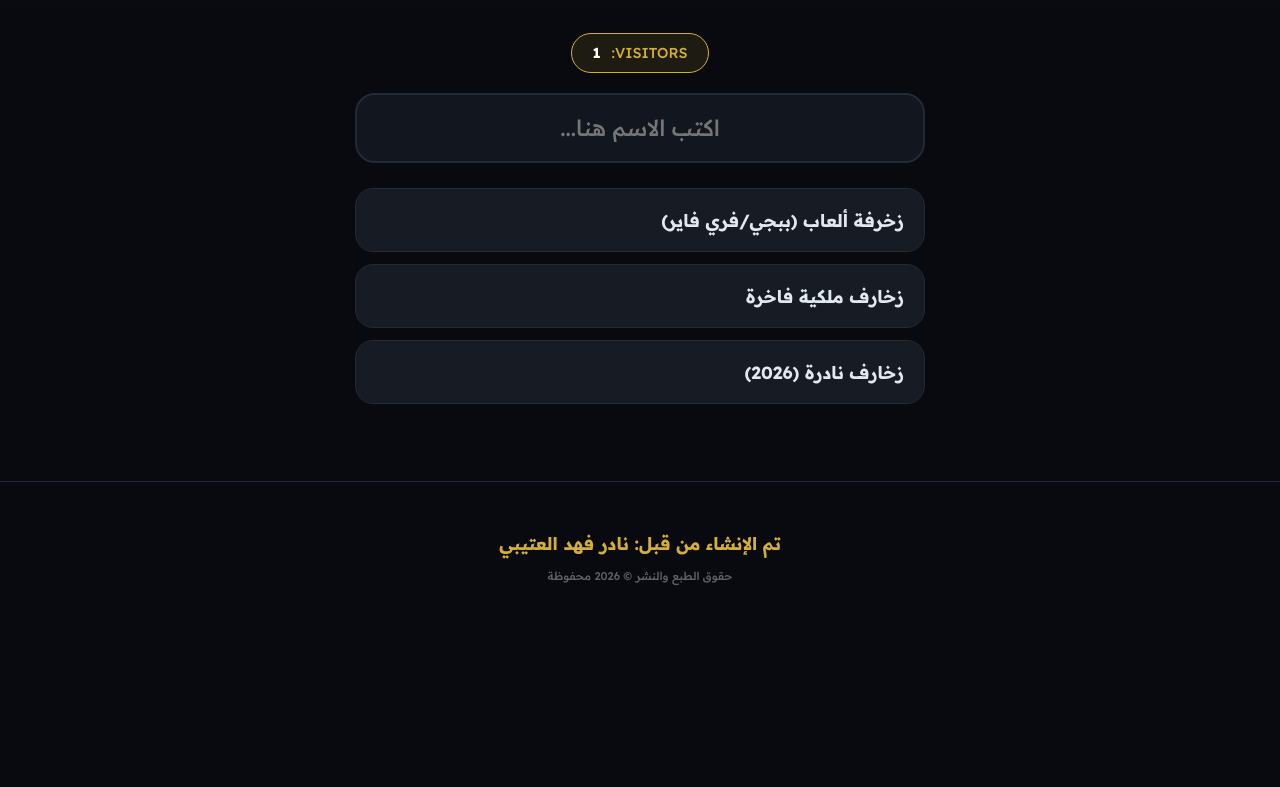
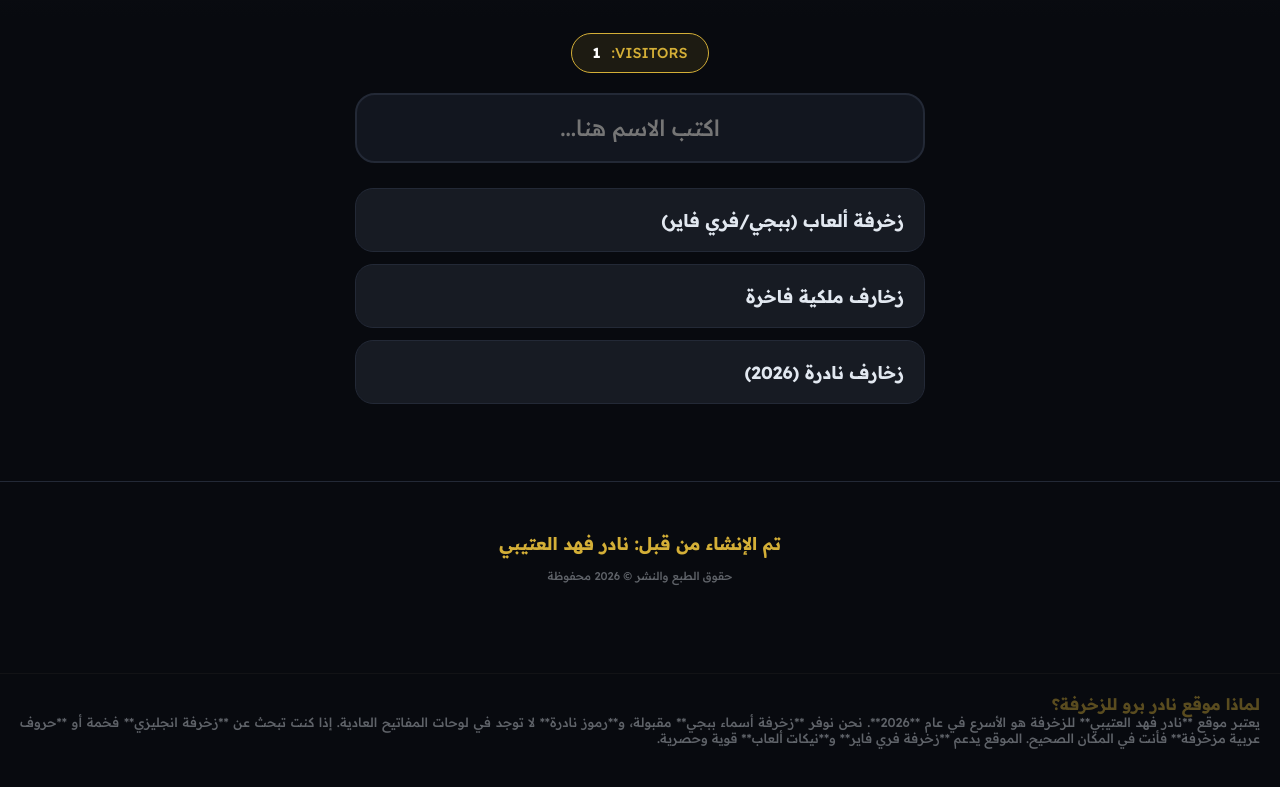
Before and after one commit to nader14422020-glitch/NaderFahad-zahrafa, a plain HTML site: page index.html in a window 1280 px wide. Shown: the part 211-998 px from the top of the page. Before the commit the page ends 884 px from the top, so only its background shows below. Drawn offline with Linux system fonts and the light colour scheme.

Commit message:
Update index.html

```diff
--- a/index.html
+++ b/index.html
@@ -1,6 +1,14 @@
 <!DOCTYPE html>
 <html lang="ar" dir="rtl">
 <head>
+    <meta name="description" content="موقع نادر فهد العتيبي لزخرفة الأسماء الاحترافية 2026. زخرفة ببجي، فري فاير، ورموز نادرة وحروف مميزة.">
+<meta name="keywords" content="زخرفة, زخرفة اسماء, ببجي, نادر فهد العتيبي, رموز نادرة, زخرفة عربي, زخرفة انجليزي, اسماء فخمة, 2026">
+<meta name="author" content="نادر فهد العتيبي">
+
+<meta property="og:title" content="نادر برو 2026 | عالم الزخرفة">
+<meta property="og:description" content="احصل على أفخم الزخارف والرموز النادرة مجاناً.">
+<meta property="og:image" content="رابط_صورة_لوجو_موقعك">
+
     <meta charset="UTF-8">
     <meta name="viewport" content="width=device-width, initial-scale=1.0, maximum-scale=1.0, user-scalable=no">
     <title>NADER PRO 2026 | المنصة العالمية</title>
@@ -220,3 +228,10 @@
 
 </body>
 </html>
+<section style="margin-top: 50px; padding: 20px; font-size: 0.8rem; opacity: 0.4; text-align: justify; border-top: 1px solid #222;">
+    <h3 style="font-size: 1rem; color: var(--primary);">لماذا موقع نادر برو للزخرفة؟</h3>
+    <p>
+        يعتبر موقع **نادر فهد العتيبي** للزخرفة هو الأسرع في عام **2026**. نحن نوفر **زخرفة أسماء ببجي** مقبولة،
+        و**رموز نادرة** لا توجد في لوحات المفاتيح العادية. إذا كنت تبحث عن **زخرفة انجليزي** فخمة أو **حروف عربية مزخرفة** فأنت في المكان الصحيح. الموقع يدعم **زخرفة فري فاير** و**نيكات ألعاب** قوية وحصرية.
+    </p>
+</section>
```
